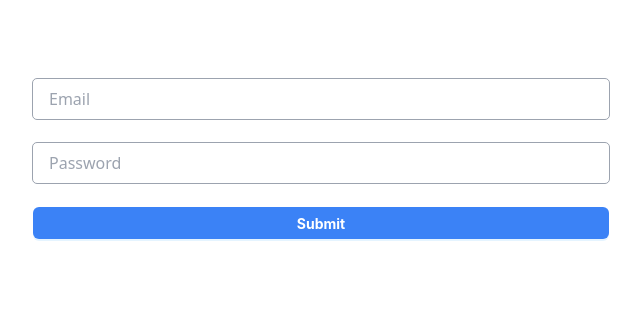
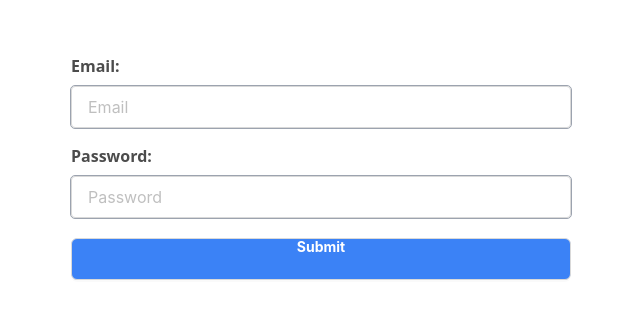
Before and after one commit to salehshakib/pos-test, a React (Vite) app: page /login in a window 1280 px wide. Shown: the part 241-560 px from the top of the page, without its empty margins (319-960 px from the left). Built offline with nearby package versions, Linux system fonts and the light colour scheme.

Commit message:
custom form and input created

```diff
--- a/src/components/AllSection/Header/Header.jsx
+++ b/src/components/AllSection/Header/Header.jsx
@@ -1,11 +1,13 @@
 import { Button } from "antd";
 import { useDispatch } from "react-redux";
 import { logout } from "../../../redux/services/auth/authSlice";
+import { toast } from "sonner";
 
 const Header = () => {
   const dispatch = useDispatch();
   const handleLogout = () => {
     dispatch(logout());
+    toast.success("Logged out successfully!", { duration: 2000 });
   };
   return (
     <div className="flex justify-between items-center px-4">
--- /dev/null
+++ b/src/components/Shared/Form/CustomForm.jsx
@@ -0,0 +1,12 @@
+import { FormProvider, useForm } from "react-hook-form";
+
+const CustomForm = ({ onSubmit, children }) => {
+  const methods = useForm();
+  return (
+    <FormProvider {...methods}>
+      <form onSubmit={methods.handleSubmit(onSubmit)}>{children}</form>
+    </FormProvider>
+  );
+};
+
+export default CustomForm;
--- /dev/null
+++ b/src/components/Shared/Form/CustomInput.jsx
@@ -0,0 +1,28 @@
+import { Input } from "antd";
+import { Controller } from "react-hook-form";
+
+const CustomInput = ({ type, name, label, placeholder }) => {
+  return (
+    <div className="flex flex-col gap-2 my-4 w-[500px]">
+      <label htmlFor="email" className="font-bold text-black/70">
+        {label}:
+      </label>
+      <Controller
+        name={name}
+        render={({ field }) => (
+          <Input
+            {...field}
+            type={type}
+            name={name}
+            size="large"
+            required
+            placeholder={placeholder}
+            className="outline outline-1 rounded py-2 outline-gray-400 px-4"
+          />
+        )}
+      />
+    </div>
+  );
+};
+
+export default CustomInput;
--- a/src/pages/Login/Login.jsx
+++ b/src/pages/Login/Login.jsx
@@ -1,16 +1,16 @@
 import { Button } from "antd";
-import { useForm } from "react-hook-form";
 import { useLoginMutation } from "../../redux/services/auth/authApi";
 import { useDispatch } from "react-redux";
 import { setUser } from "../../redux/services/auth/authSlice";
 import { verifyToken } from "../../utilities/lib/verifyToken";
 import { toast } from "sonner";
 import { useNavigate } from "react-router-dom";
+import CustomInput from "../../components/Shared/Form/CustomInput";
+import CustomForm from "../../components/Shared/Form/CustomForm";
 
 const Login = () => {
   const dispatch = useDispatch();
   const navigate = useNavigate();
-  const { register, handleSubmit } = useForm();
 
   const [login, { isLoading }] = useLoginMutation();
 
@@ -21,7 +21,7 @@ const Login = () => {
       const user = verifyToken(res.access);
       dispatch(setUser({ user: user, token: res.access }));
       toast.success("Logged in successfully!", { id: toastId, duration: 2000 });
-      navigate("/dashboard");
+      navigate("/");
     } catch (error) {
       toast.error("Invalid credentials. Please try again!", {
         id: toastId,
@@ -32,35 +32,28 @@ const Login = () => {
 
   return (
     <div className="h-screen flex justify-center items-center">
-      <form
-        onSubmit={handleSubmit(onSubmit)}
-        className="flex flex-col gap-6 w-full max-w-xl"
-      >
-        <input
-          type="text"
-          name="email"
-          required
-          placeholder="Email"
-          {...register("email")}
-          className="outline outline-1 rounded py-2 outline-gray-400 px-4"
+      <CustomForm onSubmit={onSubmit} className="flex flex-col gap-6">
+        <CustomInput
+          label="Email"
+          type={"email"}
+          name={"email"}
+          placeholder={"Email"}
         />
-        <input
-          type="text"
-          id="password"
-          required
-          placeholder="Password"
-          {...register("password")}
-          className="outline outline-1 rounded py-2 outline-gray-400 px-4"
+        <CustomInput
+          label="Password"
+          type={"password"}
+          name={"password"}
+          placeholder={"Password"}
         />
         <Button
           htmlType="submit"
           loading={isLoading}
-          className="font-bold bg-blue-500"
-          type="primary"
+          className="font-bold w-full bg-blue-500 pt-2 pb-8 text-white"
+          type="default"
         >
           Submit
         </Button>
-      </form>
+      </CustomForm>
     </div>
   );
 };
```
